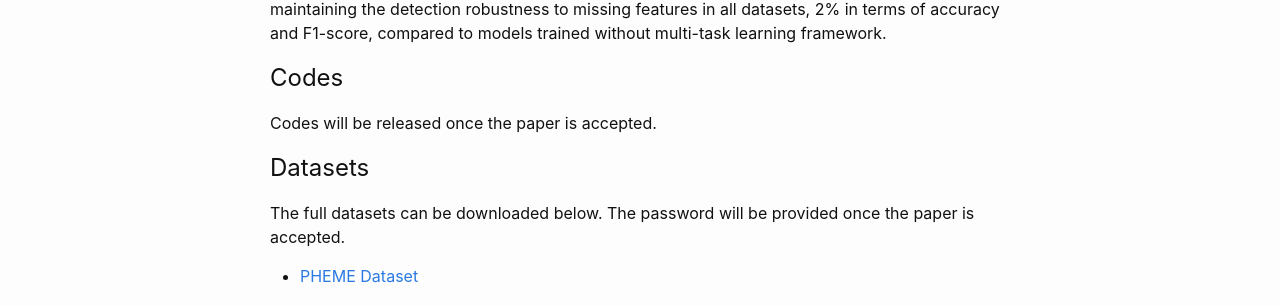
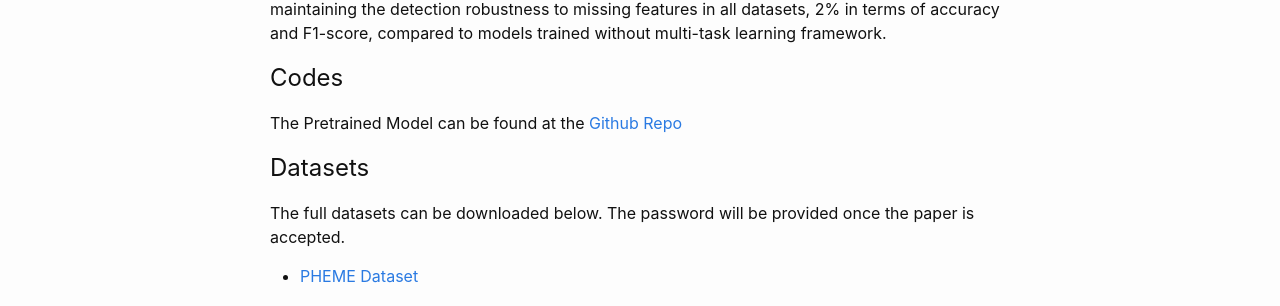
Before and after one commit to thcheung/thcheung.github.io, a Jekyll site: the page built from umgtn.markdown, in a window 1280 px wide. Shown: the part 892-1198 px from the top of the page. Built offline with Jekyll 4.4.1, drawn with Linux system fonts in a browser that asks for light colours.

Commit message:
Add codes

```diff
--- a/umgtn.markdown
+++ b/umgtn.markdown
@@ -14,7 +14,7 @@ With the rapid development of online social media platforms, the spread of rumou
 
 ## Codes
 
-Codes will be released once the paper is accepted.
+The Pretrained Model can be found at the [Github Repo](https://github.com/thcheung/UMGTN)
 
 ## Datasets
 
```
